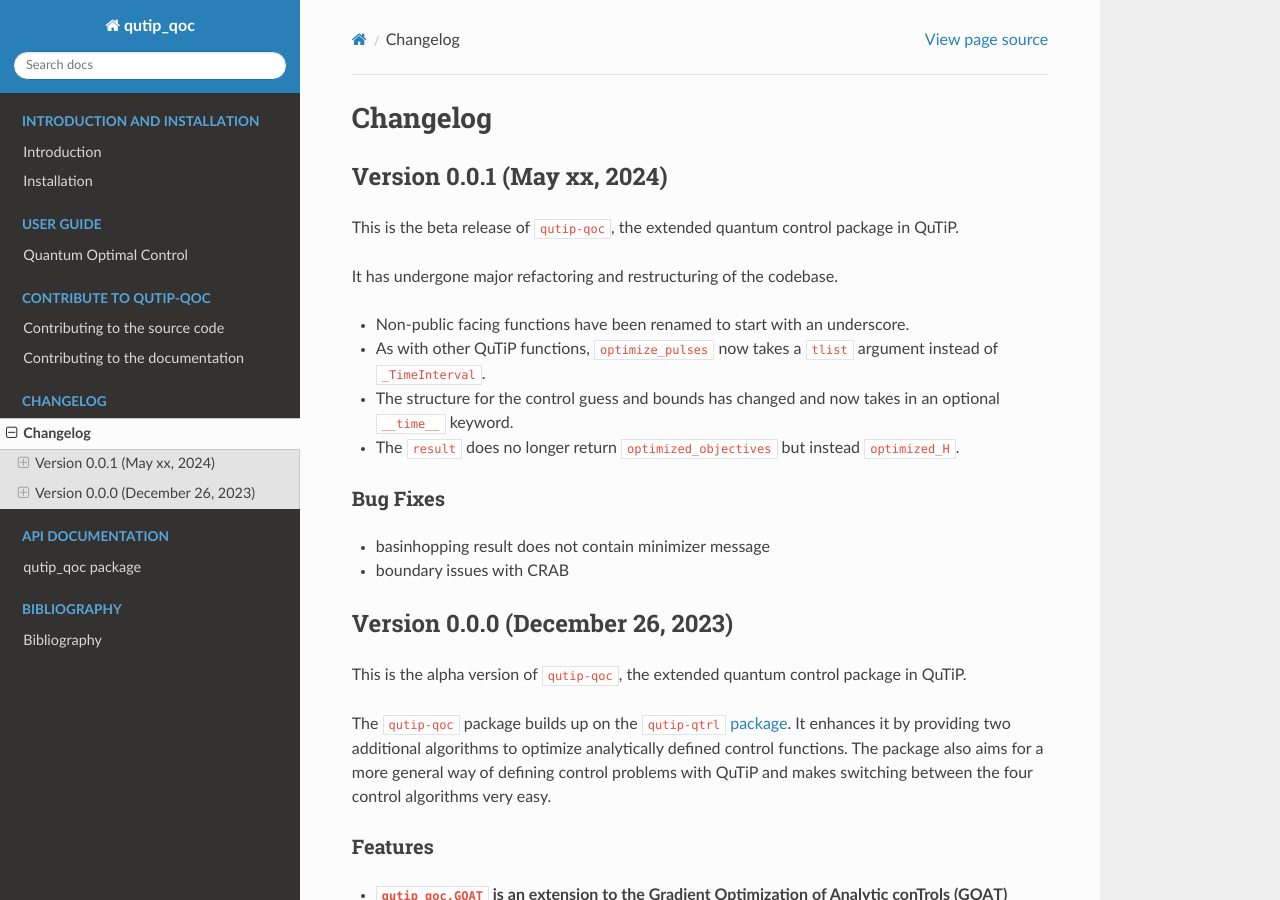
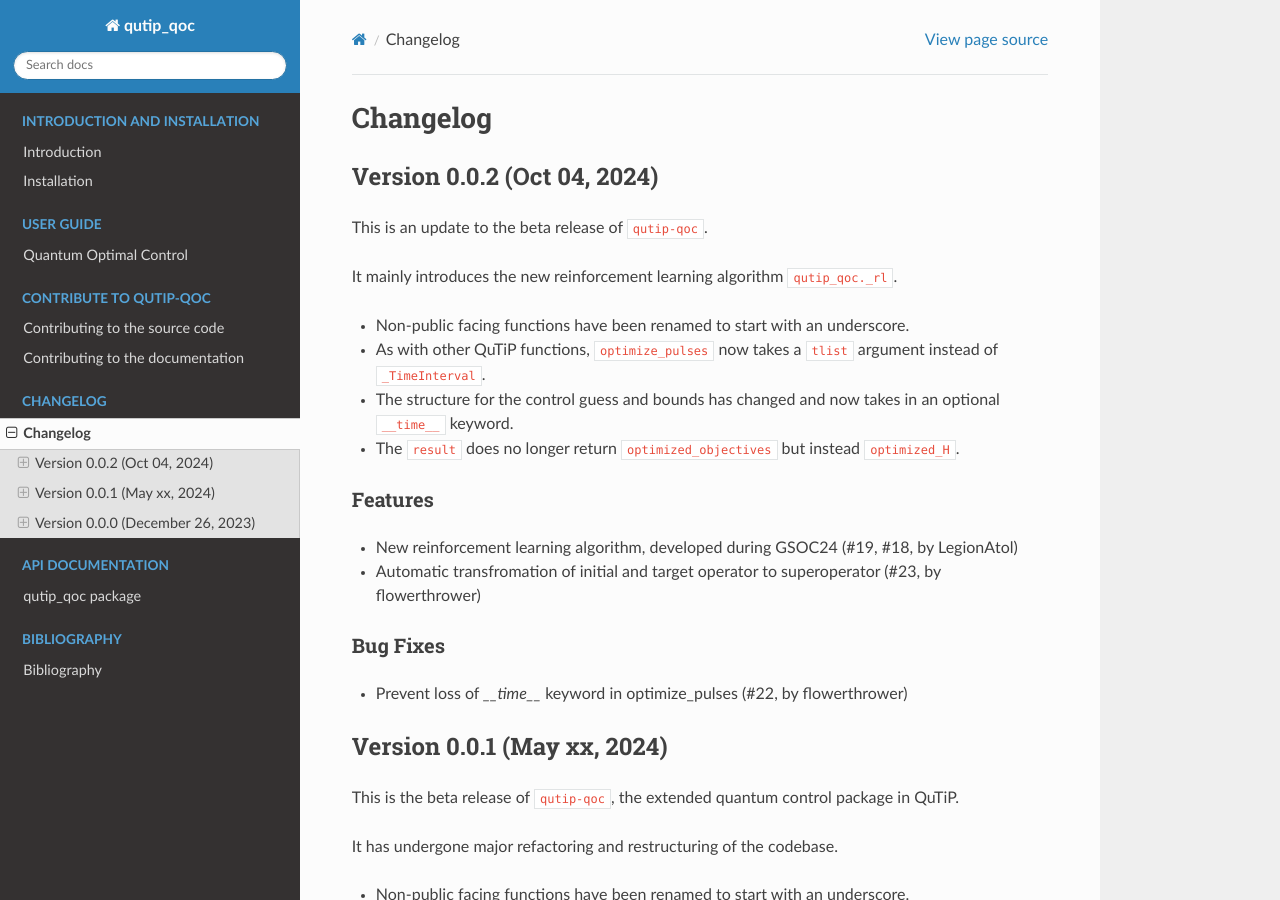
Before and after one commit to qutip/qutip-qoc, a Sphinx documentation site: the page built from doc/changelog.rst, in a window 1280 px wide and 900 px high. Built offline with Sphinx 7.4.7 and the Read the Docs theme 2.0.0, drawn with Linux system fonts in a browser that asks for light colours; cross-references to code outside the pages are shown as plain code.

Commit message:
Merge pull request #24 from qutip:prepare_release
prepare update

```diff
--- a/doc/changelog.rst
+++ b/doc/changelog.rst
@@ -1,6 +1,30 @@
 *********
 Changelog
 *********
+
+
+Version 0.0.2 (Oct 04, 2024)
++++++++++++++++++++++++++++++++++
+
+This is an update to the beta release of ``qutip-qoc``.
+
+It mainly introduces the new reinforcement learning algorithm ``qutip_qoc._rl``.
+
+- Non-public facing functions have been renamed to start with an underscore.
+- As with other QuTiP functions, ``optimize_pulses`` now takes a ``tlist`` argument instead of ``_TimeInterval``.
+- The structure for the control guess and bounds has changed and now takes in an optional ``__time__`` keyword.
+- The ``result`` does no longer return ``optimized_objectives`` but instead ``optimized_H``.
+
+Features
+--------
+
+- New reinforcement learning algorithm, developed during GSOC24 (#19, #18, by LegionAtol)
+- Automatic transfromation of initial and target operator to superoperator (#23, by flowerthrower)
+
+Bug Fixes
+---------
+
+- Prevent loss of `__time__` keyword in optimize_pulses (#22, by flowerthrower)
 
 
 Version 0.0.1 (May xx, 2024)
```
